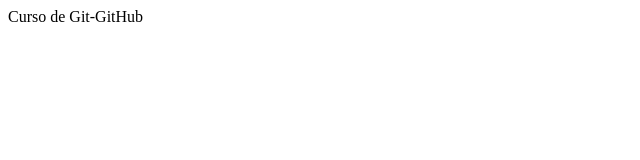
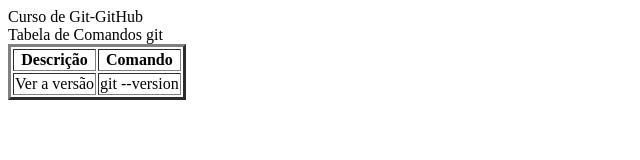
Before and after one commit to deyve853/entrevistagithub, a plain HTML site: page index.html in a window 1280 px wide. Shown: the whole page, without its empty margins (0-640 px from the left). Drawn offline with Linux system fonts and the light colour scheme.

Commit message:
tabela básica de comandos concluida

```diff
--- a/index.html
+++ b/index.html
@@ -18,6 +18,24 @@
 
     <main>
 
+        Tabela de Comandos git
+
+        <table border="3">
+            <tr>
+
+            <th>Descrição</th>
+            <th>Comando</th>
+            </tr>
+
+            <tr>
+
+                <td>Ver a versão</td>
+                <td>git --version</td>
+
+            </tr>
+
+
+        </table>
 
 
     </main>
```
